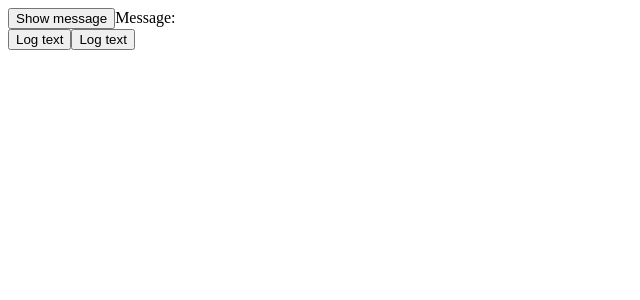
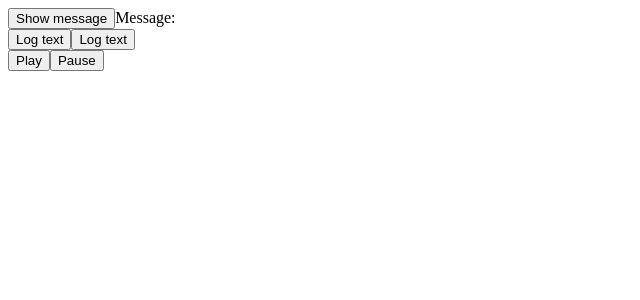
Before and after one commit to Yurimcalex/react-sandbox, a React (Vite) app: page / in a window 1280 px wide. Shown: the top 300 px of the page, without its empty margins (0-640 px from the left). Built offline with nearby package versions, Linux system fonts and the light colour scheme.

Commit message:
ai: Create Controls component

```diff
--- a/src/ai/AI.jsx
+++ b/src/ai/AI.jsx
@@ -1,5 +1,6 @@
 import Message from './Message.jsx';
 import Button from './Button.jsx';
+import Controls from './Controls.jsx';
 
 export default function AI() {
 	return (
@@ -9,6 +10,7 @@ export default function AI() {
 				<Button text={"Some interesting text..."} />
 				<Button text={"Another interesting text..."} />
 			</div>
+			<Controls />
 		</div>
 	);
 }
--- /dev/null
+++ b/src/ai/Controls.jsx
@@ -0,0 +1,16 @@
+export default function Controls() {
+	const handlePlay = () => console.log('play');
+	const handlePause = () => console.log('pause');
+
+	return (
+		<div>
+			<Button onClick={handlePlay}>Play</Button>
+			<Button onClick={handlePause}>Pause</Button>
+		</div>
+	);
+}
+
+
+function Button({ onClick, children }) {
+	return <button onClick={onClick}>{children}</button>;
+}
```
